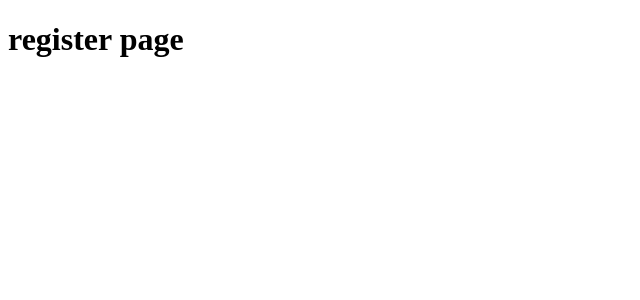
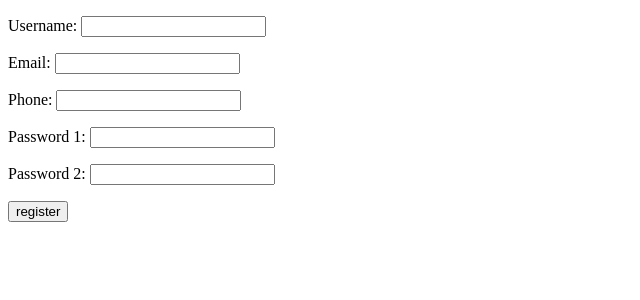
Before and after one commit to Sobhan-mk/django-ai, a Django app: page /accounts/register/ in a window 1280 px wide. Shown: the top 300 px of the page, without its empty margins (0-640 px from the left). Run offline with Django 5.2, Linux system fonts and the light colour scheme.

Commit message:
user_register_form created and authenticated seccesfully

```diff
--- a/website/accounts/forms.py
+++ b/website/accounts/forms.py
@@ -35,3 +35,44 @@ class UserChangeForm(forms.ModelForm):
 
     def clean_password(self):
         return self.initial['password']
+
+
+class UserRegisterForm(forms.Form):
+    username = forms.CharField(max_length=50)
+    email = forms.EmailField()
+    phone = forms.IntegerField()
+
+    password_1 = forms.CharField()
+    password_2 = forms.CharField()
+
+    def clean_username(self):
+        user = self.cleaned_data['username']
+
+        if User.objects.filter(username=user).exists():
+            raise forms.ValidationError('username is already exist.')
+        else:
+            return user
+
+    def clean_email(self):
+        email = self.cleaned_data['email']
+
+        if User.objects.filter(email=email).exists():
+            raise forms.ValidationError('email is already exist')
+        else:
+            return email
+
+    def clean_password_2(self):
+        pass_1 = self.cleaned_data['password_1']
+        pass_2 = self.cleaned_data['password_2']
+
+        if pass_1 != pass_2:
+            raise forms.ValidationError('passwords dont match')
+
+        elif len(pass_2) < 10:
+            raise forms.ValidationError('password is too short')
+
+        elif not any (i.isupper() for i in pass_2):
+            raise forms.ValidationError('pleas entre an upper alphabet in your password')
+
+        else:
+            return pass_1
--- a/website/accounts/models.py
+++ b/website/accounts/models.py
@@ -10,8 +10,9 @@ class UserManager(BaseUserManager):
         if not email:
             raise ValueError('plz enter email')
 
-        if not email:
+        if not phone:
             raise ValueError('plz enter phone')
+
 
         user = self.model(username=username, email=self.normalize_email(email), phone=phone)
         user.set_password(password)
--- a/website/accounts/templates/accounts/register.html
+++ b/website/accounts/templates/accounts/register.html
@@ -5,7 +5,10 @@
     </title>
 </head>
 <body>
-    <h1>
-        register page
-    </h1>
+    <form method="post">
+        {% csrf_token %}
+
+        {{form.as_p}}
+        <button type="submit">register</button>
+    </form>
 </body>
--- a/website/accounts/views.py
+++ b/website/accounts/views.py
@@ -1,7 +1,26 @@
-from django.shortcuts import render
+from django.shortcuts import render, redirect
+from .forms import UserCreateForm, UserRegisterForm
+from .models import UserManager
+from .models import User
+
 
 def register(request):
-    return render(request, "accounts/register.html")
+
+    if request.method == 'POST':
+        form = UserRegisterForm(request.POST)
+
+        if form.is_valid():
+            data = form.cleaned_data
+            User.objects.create_user(username=data['username'], email=data['email'], phone=data['phone'], password=data['password_2'])
+
+            return redirect('home:home')
+
+    else:
+        form = UserRegisterForm()
+
+    context = {'form':form}
+    return render(request, 'accounts/register.html', context)
+
 
 def login(request):
     return render(request, 'accounts/login.html')
--- a/website/website/settings.py
+++ b/website/website/settings.py
@@ -25,7 +25,7 @@ SECRET_KEY = 'django-insecure-x2stw)+x*_#w8v%#mm3###4qnzka5_jgh4u12eh@g66rmuxgsa
 # SECURITY WARNING: don't run with debug turned on in production!
 DEBUG = True
 
-ALLOWED_HOSTS = []
+ALLOWED_HOSTS = ['localhost:8080', '127.0.0.1']
 
 
 # Application definition
--- a/website/website/urls.py
+++ b/website/website/urls.py
@@ -2,7 +2,7 @@ from django.contrib import admin
 from django.urls import path, include
 
 urlpatterns = [
-    path('admin/', admin.site.urls),
+    path('golgavzabon/', admin.site.urls),
     path('home/', include('home.urls', namespace='home')),
     path('accounts/', include('accounts.urls', namespace='accounts'))
 ]
```
Also changed, not shown: website/db.sqlite3, 1 other file.
